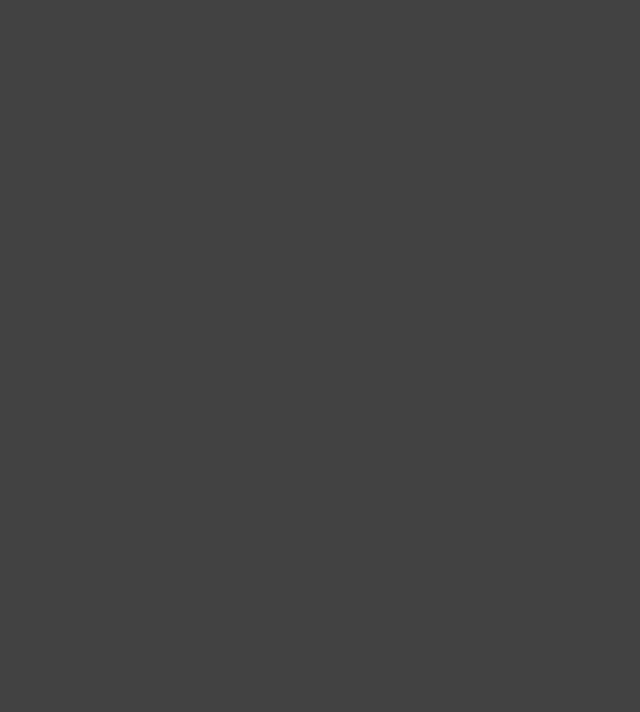
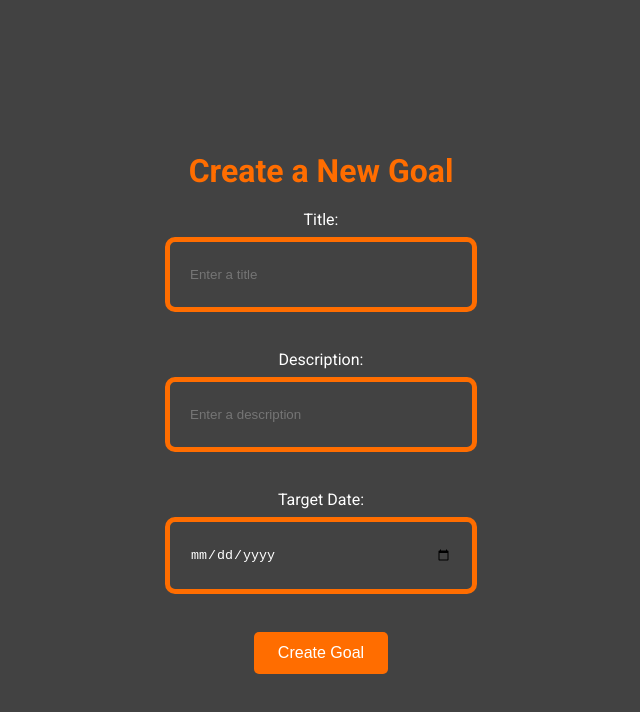
Before and after one commit to cdubUF/SWEProject, a React (Create React App) app in the folder fit-sync/: page /profile/creategoal in a window 1280 px wide. Before the commit this address had no page. Shown: the top 712 px of the page, without its empty margins (319-959 px from the left). Built offline with nearby package versions, Linux system fonts and the light colour scheme; sample sign-in values are in the browser's storage.

Commit message:
CreateGoals Page

```diff
--- a/fit-sync/src/App.js
+++ b/fit-sync/src/App.js
@@ -7,6 +7,7 @@
 import LogIn from './components/LogIn';
 import Profile from './components/Profile';
 import SignUp from './components/SignUp';
+import CreateGoal from './components/CreateGoal';
 
 function App() {
   // here
@@ -20,6 +21,7 @@
             <Route path="/login" element={<LogIn />} />
             <Route path="/signup" element={<SignUp />} />
             <Route path="/profile" element={<Profile />} />
+            <Route path="/profile/creategoal" element={<CreateGoal />} />
           </Routes>
         </Router>
       </div>
--- /dev/null
+++ b/fit-sync/src/components/CreateGoal.css
@@ -0,0 +1,23 @@
+/* CreateGoal.css */
+
+.title,
+.description,
+.date {
+  margin-bottom: 30px;
+}
+
+.title-input,
+.description-input,
+.date-input {
+  width: 100%;
+  padding: 25px 20px; /* Increased vertical padding */
+  margin: 8px 0;
+  display: inline-block;
+  border: 5px solid #FF6D00;
+  border-radius: 10px;
+  box-sizing: border-box;
+
+  background-color: #424242;
+  color: #FFFFFF;
+  outline: none;
+}
--- /dev/null
+++ b/fit-sync/src/components/CreateGoal.jsx
@@ -0,0 +1,73 @@
+import React, { useState } from 'react';
+import { Link, Navigate } from 'react-router-dom';
+import { useAuth } from '../context/AuthContext';
+import './CreateGoal.css';
+
+const CreateGoal = () => {
+    const { token } = useAuth();
+    const [title, setTitle] = useState('');
+    const [description, setDescription] = useState('');
+    const [targetDate, setTargetDate] = useState('');
+
+    const handleSubmit = (e) => {
+        e.preventDefault();
+        const newGoal = {
+            title,
+            description,
+            targetDate,
+        };
+        console.log('Goal Created:', newGoal);
+        // Add logic to save the goal
+        setTitle('');
+        setDescription('');
+        setTargetDate('');
+    };
+
+    // Redirect to login if not authenticated
+    if (!token) {
+        return <Navigate to="/login" />;
+    }
+
+    return (
+        <div>
+            <h2>Create a New Goal</h2>
+            <form onSubmit={handleSubmit}>
+                <div className='title'>
+                    <label>Title:</label>
+                    <input
+                        className='title-input'
+                        type="text"
+                        placeholder='Enter a title'
+                        value={title}
+                        onChange={(e) => setTitle(e.target.value)}
+                        required
+                    />
+                </div>
+                <div className='description'>
+                    <label>Description:</label>
+                    <input
+                        className='description-input'
+                        placeholder='Enter a description'
+                        type="text"
+                        value={description}
+                        onChange={(e) => setDescription(e.target.value)}
+                        required
+                    />
+                </div>
+                <div className='date'>
+                    <label>Target Date:</label>
+                    <input
+                        className='date-input'
+                        type="date"
+                        value={targetDate}
+                        onChange={(e) => setTargetDate(e.target.value)}
+                        required
+                    />
+                </div>
+                <Link to="/profile"><button type="submit">Create Goal</button></Link>
+            </form>
+        </div>
+    );
+};
+
+export default CreateGoal;
--- a/fit-sync/src/components/Profile.jsx
+++ b/fit-sync/src/components/Profile.jsx
@@ -1,7 +1,7 @@
 import React, { useState, useEffect } from 'react';
 import './Profile.css';
 import { useAuth } from '../context/AuthContext';
-import { Navigate } from 'react-router-dom';
+import { Link, Navigate } from 'react-router-dom';
 import './GoalComp.jsx';
 import GoalComp from './GoalComp.jsx';
 
@@ -85,7 +85,8 @@
                 </button>
 
                 <button className="message-btn">Message</button>
-                <button className="goals-btn">Create Goals</button>
+                <Link to="/profile/creategoal"><button className="goals-btn">Create Goals</button></Link>
+
             </div>
 
             <div className="profile-goals">
```
